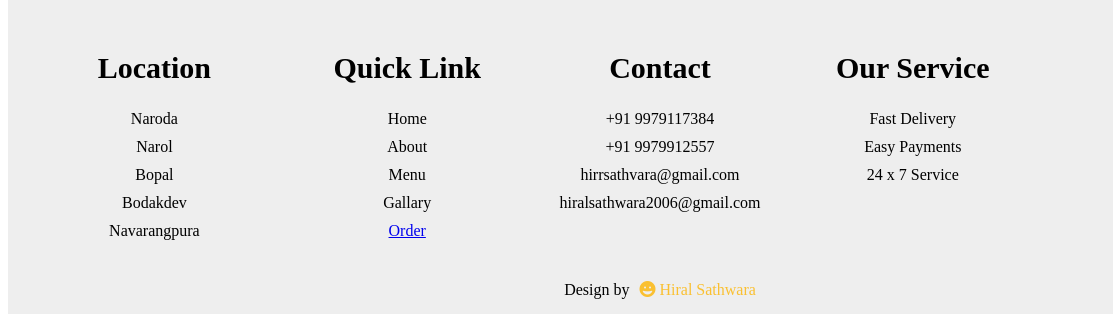
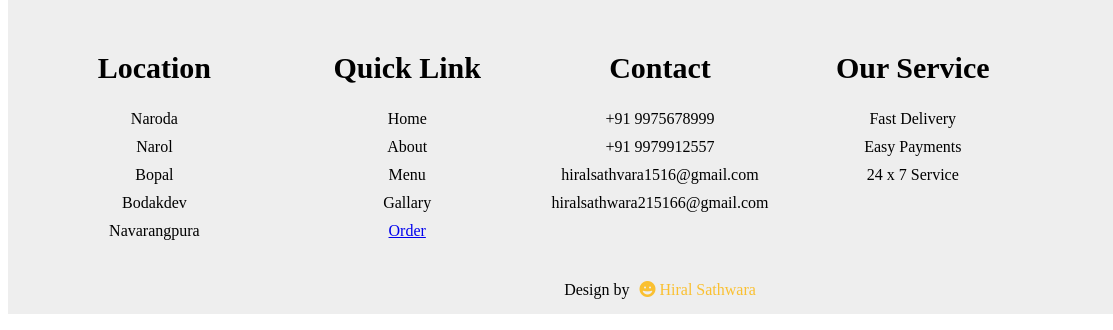
Before and after one commit to Hiralsathwara/Online-Food-Order-Delivery-system, a plain HTML site: page menu.html in a window 1280 px wide. Shown: the part 1837-2167 px from the top of the page, 0-1113 px from the left. Drawn offline with Linux system fonts and the light colour scheme.

Commit message:
Update menu.html

```diff
--- a/menu.html
+++ b/menu.html
@@ -386,10 +386,10 @@
 
                 <div class="footer_tag">
                     <h2>Contact</h2>
-                    <p>+91 9979117384</p>
+                    <p>+91 9975678999</p>
                     <p>+91 9979912557</p>
-                    <p>hirrsathvara@gmail.com</p>
-                    <p>hiralsathwara2006@gmail.com</p>
+                    <p>hiralsathvara1516@gmail.com</p>
+                    <p>hiralsathwara215166@gmail.com</p>
                 </div>
 
                 <div class="footer_tag">
```
